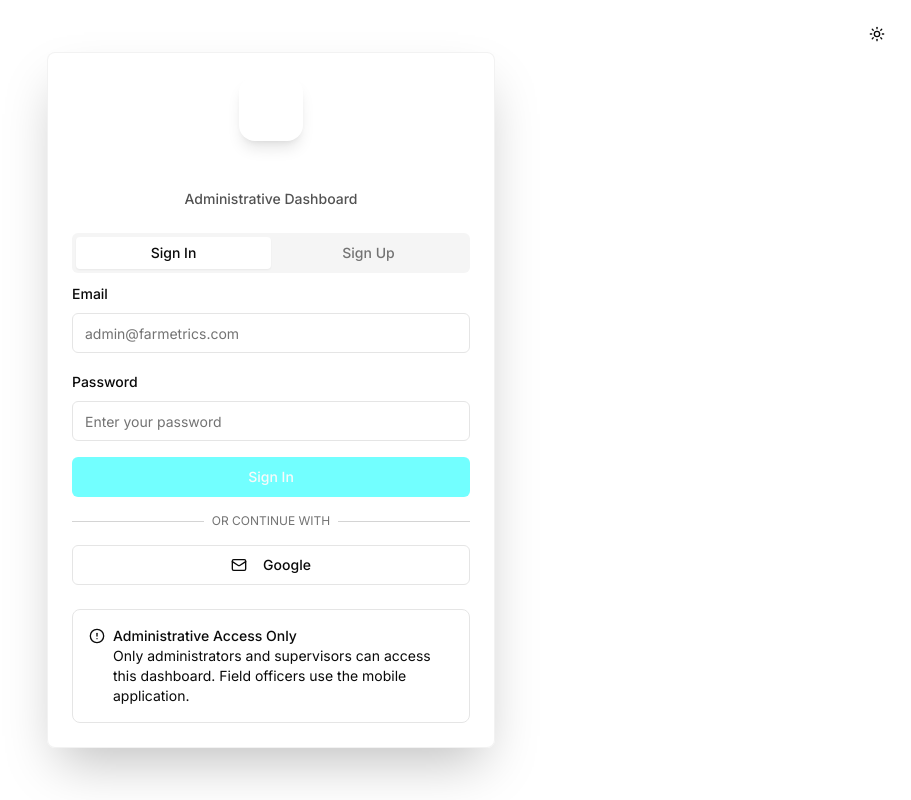
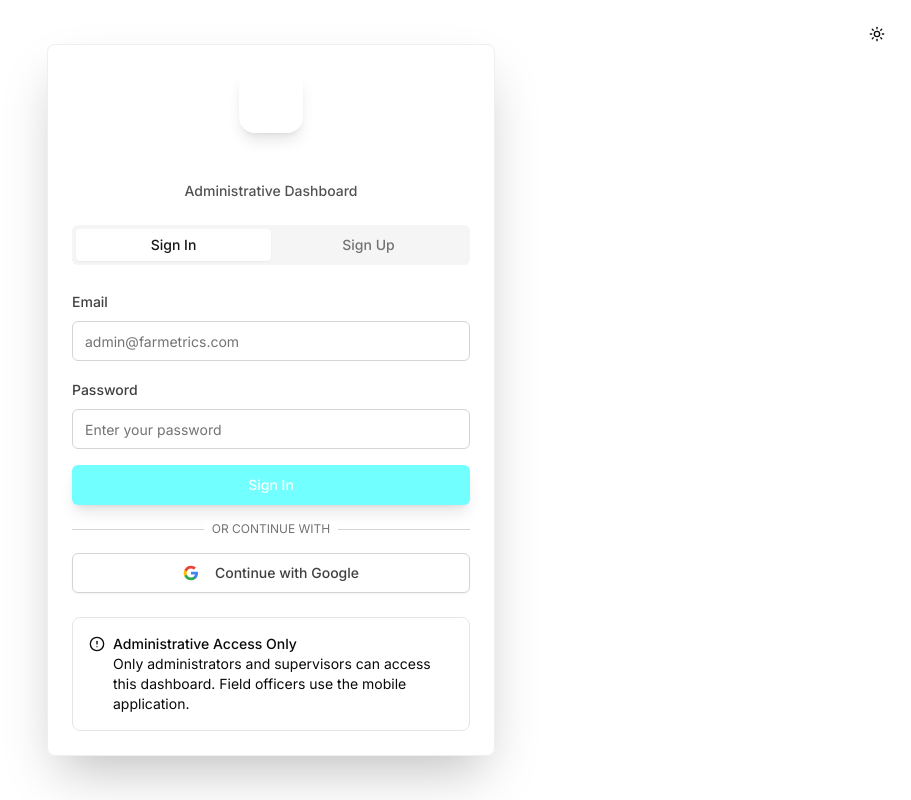
Before and after one commit to Manusosi/farmetrics-software, a React (Vite) app: page /auth in a window 1280 px wide. Shown: the whole page, without its empty margins (369-1280 px from the left). Built offline with nearby package versions, Linux system fonts and the light colour scheme.

Commit message:
feat: Integrate Google OAuth credentials
Configure the authentication system to securely use the provided Google OAuth credentials, including the client ID and secret stored in Supabase secrets. Enhance the Google sign-in button with branding and dark mode support.

```diff
--- a/src/components/auth/AuthForm.tsx
+++ b/src/components/auth/AuthForm.tsx
@@ -8,8 +8,30 @@ import { Select, SelectContent, SelectItem, SelectTrigger, SelectValue } from '@
 import { Tabs, TabsContent, TabsList, TabsTrigger } from '@/components/ui/tabs';
 import { useAuth } from '@/hooks/useAuth';
 import { ThemeToggle } from '@/components/theme/ThemeToggle';
-import { Leaf, Mail, AlertCircle, CheckCircle } from 'lucide-react';
+import { Leaf, AlertCircle } from 'lucide-react';
 import { toast } from 'sonner';
+
+// Google Logo SVG Component
+const GoogleIcon = ({ className = "w-4 h-4" }: { className?: string }) => (
+  <svg className={className} viewBox="0 0 24 24">
+    <path
+      fill="#4285F4"
+      d="M22.56 12.25c0-.78-.07-1.53-.2-2.25H12v4.26h5.92c-.26 1.37-1.04 2.53-2.21 3.31v2.77h3.57c2.08-1.92 3.28-4.74 3.28-8.09z"
+    />
+    <path
+      fill="#34A853"
+      d="M12 23c2.97 0 5.46-.98 7.28-2.66l-3.57-2.77c-.98.66-2.23 1.06-3.71 1.06-2.86 0-5.29-1.93-6.16-4.53H2.18v2.84C3.99 20.53 7.7 23 12 23z"
+    />
+    <path
+      fill="#FBBC05"
+      d="M5.84 14.09c-.22-.66-.35-1.36-.35-2.09s.13-1.43.35-2.09V7.07H2.18C1.43 8.55 1 10.22 1 12s.43 3.45 1.18 4.93l2.85-2.22.81-.62z"
+    />
+    <path
+      fill="#EA4335"
+      d="M12 5.38c1.62 0 3.06.56 4.21 1.64l3.15-3.15C17.45 2.09 14.97 1 12 1 7.7 1 3.99 3.47 2.18 7.07l3.66 2.84c.87-2.6 3.3-4.53 6.16-4.53z"
+    />
+  </svg>
+);
 
 export function AuthForm() {
   const [loading, setLoading] = useState(false);
@@ -40,6 +62,8 @@ export function AuthForm() {
       if (error) {
         if (error.message.includes('Invalid login credentials')) {
           toast.error('Invalid email or password. Please check your credentials and try again.');
+        } else if (error.message.includes('Email not confirmed')) {
+          toast.error('Please check your email and click the confirmation link before signing in.');
         } else {
           toast.error(error.message || 'Failed to sign in');
         }
@@ -115,7 +139,7 @@ export function AuthForm() {
         <ThemeToggle />
       </div>
 
-      <Card className="w-full max-w-md bg-white/80 dark:bg-neutral-800/80 backdrop-blur-sm border-neutral-200/50 dark:border-neutral-700/50 shadow-2xl">
+      <Card className="w-full max-w-md bg-white/90 dark:bg-neutral-800/90 backdrop-blur-sm border-neutral-200/60 dark:border-neutral-700/60 shadow-2xl">
         <CardHeader className="space-y-4 text-center">
           <div className="flex justify-center">
             <div className="w-16 h-16 bg-gradient-to-br from-primary-500 to-primary-600 rounded-2xl flex items-center justify-center shadow-lg">
@@ -134,38 +158,50 @@ export function AuthForm() {
 
         <CardContent>
           <Tabs value={activeTab} onValueChange={setActiveTab} className="w-full">
-            <TabsList className="grid w-full grid-cols-2">
-              <TabsTrigger value="signin">Sign In</TabsTrigger>
-              <TabsTrigger value="signup">Sign Up</TabsTrigger>
+            <TabsList className="grid w-full grid-cols-2 bg-neutral-100 dark:bg-neutral-700">
+              <TabsTrigger
+                value="signin"
+                className="data-[state=active]:bg-white dark:data-[state=active]:bg-neutral-800 data-[state=active]:text-neutral-900 dark:data-[state=active]:text-neutral-100"
+              >
+                Sign In
+              </TabsTrigger>
+              <TabsTrigger
+                value="signup"
+                className="data-[state=active]:bg-white dark:data-[state=active]:bg-neutral-800 data-[state=active]:text-neutral-900 dark:data-[state=active]:text-neutral-100"
+              >
+                Sign Up
+              </TabsTrigger>
             </TabsList>
 
-            <TabsContent value="signin" className="space-y-4">
+            <TabsContent value="signin" className="space-y-4 mt-6">
               <form onSubmit={handleSignIn} className="space-y-4">
                 <div className="space-y-2">
-                  <Label htmlFor="signin-email">Email</Label>
+                  <Label htmlFor="signin-email" className="text-neutral-700 dark:text-neutral-300">Email</Label>
                   <Input
                     id="signin-email"
                     type="email"
                     value={signInData.email}
                     onChange={(e) => setSignInData({ ...signInData, email: e.target.value })}
                     placeholder="admin@farmetrics.com"
+                    className="bg-white dark:bg-neutral-800 border-neutral-300 dark:border-neutral-600"
                     required
                   />
                 </div>
                 <div className="space-y-2">
-                  <Label htmlFor="signin-password">Password</Label>
+                  <Label htmlFor="signin-password" className="text-neutral-700 dark:text-neutral-300">Password</Label>
                   <Input
                     id="signin-password"
                     type="password"
                     value={signInData.password}
                     onChange={(e) => setSignInData({ ...signInData, password: e.target.value })}
                     placeholder="Enter your password"
+                    className="bg-white dark:bg-neutral-800 border-neutral-300 dark:border-neutral-600"
                     required
                   />
                 </div>
                 <Button
                   type="submit"
-                  className="w-full bg-gradient-to-r from-primary-600 to-primary-700 hover:from-primary-700 hover:to-primary-800 dark:from-primary-500 dark:to-primary-600"
+                  className="w-full bg-gradient-to-r from-primary-600 to-primary-700 hover:from-primary-700 hover:to-primary-800 dark:from-primary-500 dark:to-primary-600 text-white shadow-lg"
                   disabled={loading}
                 >
                   {loading ? 'Signing in...' : 'Sign In'}
@@ -188,88 +224,114 @@ export function AuthForm() {
                 variant="outline"
                 onClick={handleGoogleSignIn}
                 disabled={loading}
-                className="w-full"
+                className="w-full bg-white dark:bg-neutral-800 border-neutral-300 dark:border-neutral-600 hover:bg-neutral-50 dark:hover:bg-neutral-700 shadow-sm"
               >
-                <Mail className="w-4 h-4 mr-2" />
-                Google
+                <GoogleIcon className="w-5 h-5 mr-2" />
+                <span className="text-neutral-700 dark:text-neutral-300">Continue with Google</span>
               </Button>
             </TabsContent>
 
-            <TabsContent value="signup" className="space-y-4">
+            <TabsContent value="signup" className="space-y-4 mt-6">
               <form onSubmit={handleSignUp} className="space-y-4">
                 <div className="space-y-2">
-                  <Label htmlFor="signup-name">Full Name</Label>
+                  <Label htmlFor="signup-name" className="text-neutral-700 dark:text-neutral-300">Full Name</Label>
                   <Input
                     id="signup-name"
                     type="text"
                     value={signUpData.fullName}
                     onChange={(e) => setSignUpData({ ...signUpData, fullName: e.target.value })}
                     placeholder="John Doe"
+                    className="bg-white dark:bg-neutral-800 border-neutral-300 dark:border-neutral-600"
                     required
                   />
                 </div>
                 <div className="space-y-2">
-                  <Label htmlFor="signup-email">Email</Label>
+                  <Label htmlFor="signup-email" className="text-neutral-700 dark:text-neutral-300">Email</Label>
                   <Input
                     id="signup-email"
                     type="email"
                     value={signUpData.email}
                     onChange={(e) => setSignUpData({ ...signUpData, email: e.target.value })}
                     placeholder="admin@farmetrics.com"
+                    className="bg-white dark:bg-neutral-800 border-neutral-300 dark:border-neutral-600"
                     required
                   />
                 </div>
                 <div className="space-y-2">
-                  <Label htmlFor="signup-role">Role</Label>
+                  <Label htmlFor="signup-role" className="text-neutral-700 dark:text-neutral-300">Role</Label>
                   <Select
                     value={signUpData.role}
                     onValueChange={(value: 'admin' | 'supervisor') =>
                       setSignUpData({ ...signUpData, role: value })
                     }
                   >
-                    <SelectTrigger>
+                    <SelectTrigger className="bg-white dark:bg-neutral-800 border-neutral-300 dark:border-neutral-600">
                       <SelectValue placeholder="Select your role" />
                     </SelectTrigger>
-                    <SelectContent>
+                    <SelectContent className="bg-white dark:bg-neutral-800 border-neutral-300 dark:border-neutral-600">
                       <SelectItem value="admin">Administrator</SelectItem>
                       <SelectItem value="supervisor">Supervisor</SelectItem>
                     </SelectContent>
                   </Select>
                 </div>
                 <div className="space-y-2">
-                  <Label htmlFor="signup-password">Password</Label>
+                  <Label htmlFor="signup-password" className="text-neutral-700 dark:text-neutral-300">Password</Label>
                   <Input
                     id="signup-password"
                     type="password"
                     value={signUpData.password}
                     onChange={(e) => setSignUpData({ ...signUpData, password: e.target.value })}
                     placeholder="Enter password (min. 6 characters)"
+                    className="bg-white dark:bg-neutral-800 border-neutral-300 dark:border-neutral-600"
                     required
                   />
                 </div>
                 <div className="space-y-2">
-                  <Label htmlFor="signup-confirm-password">Confirm Password</Label>
+                  <Label htmlFor="signup-confirm-password" className="text-neutral-700 dark:text-neutral-300">Confirm Password</Label>
                   <Input
                     id="signup-confirm-password"
                     type="password"
                     value={signUpData.confirmPassword}
                     onChange={(e) => setSignUpData({ ...signUpData, confirmPassword: e.target.value })}
                     placeholder="Confirm your password"
+                    className="bg-white dark:bg-neutral-800 border-neutral-300 dark:border-neutral-600"
                     required
                   />
                 </div>
                 <Button
                   type="submit"
-                  className="w-full bg-gradient-to-r from-secondary-500 to-secondary-600 hover:from-secondary-600 hover:to-secondary-700"
+                  className="w-full bg-gradient-to-r from-secondary-500 to-secondary-600 hover:from-secondary-600 hover:to-secondary-700 text-white shadow-lg"
                   disabled={loading}
                 >
                   {loading ? 'Creating Account...' : 'Create Account'}
                 </Button>
               </form>
+
+              <div className="relative">
+                <div className="absolute inset-0 flex items-center">
+                  <span className="w-full border-t border-neutral-300 dark:border-neutral-600" />
+                </div>
+                <div className="relative flex justify-center text-xs uppercase">
+                  <span className="bg-white dark:bg-neutral-800 px-2 text-neutral-500 dark:text-neutral-400">
+                    Or continue with
+                  </span>
+                </div>
+              </div>
+
+              <Button
+                type="button"
+                variant="outline"
+                onClick={handleGoogleSignIn}
+                disabled={loading}
+                className="w-full bg-white dark:bg-neutral-800 border-neutral-300 dark:border-neutral-600 hover:bg-neutral-50 dark:hover:bg-neutral-700 shadow-sm"
+              >
+                <GoogleIcon className="w-5 h-5 mr-2" />
+                <span className="text-neutral-700 dark:text-neutral-300">Continue with Google</span>
+              </Button>
             </TabsContent>
           </Tabs>
 
-          <div className="mt-6 p-4 bg-primary-50 dark:bg-primary-900/20 rounded-lg border border-primary-200 dark:border-primary-800">
+          <div className="mt-6 p-4 bg-primary-50 dark:bg-primary-900/20 rounded-lg border border-primary-200 dark:border-primary-800/50">
             <div className="flex items-start gap-2">
               <AlertCircle className="w-4 h-4 text-primary-600 dark:text-primary-400 mt-0.5 flex-shrink-0" />
               <div className="text-sm text-primary-800 dark:text-primary-200">
--- a/src/pages/AuthCallback.tsx
+++ b/src/pages/AuthCallback.tsx
@@ -35,7 +35,7 @@ export function AuthCallback() {
   }, [navigate]);
 
   return (
-    <div className="min-h-screen flex items-center justify-center bg-gradient-to-br from-primary-50 via-white to-secondary-50 dark:from-neutral-900 dark:via-neutral-800 dark:to-neutral-900">
+    <div className="min-h-screen flex items-center justify-center bg-gradient-to-br from-primary-50 via-white to-secondary-50 dark:from-neutral-900 dark:via-neutral-800 dark:to-neutral-900 transition-colors">
       <div className="text-center">
         <div className="w-16 h-16 bg-gradient-to-br from-primary-500 to-primary-600 rounded-2xl flex items-center justify-center shadow-lg mx-auto mb-4 animate-pulse">
           <Leaf className="w-8 h-8 text-white" />
@@ -46,6 +46,9 @@ export function AuthCallback() {
         <p className="text-neutral-600 dark:text-neutral-400">
           Please wait while we redirect you to the dashboard.
         </p>
+        <div className="mt-4">
+          <div className="w-8 h-8 border-4 border-primary-600 border-t-transparent rounded-full animate-spin mx-auto"></div>
+        </div>
       </div>
     </div>
   );
```
